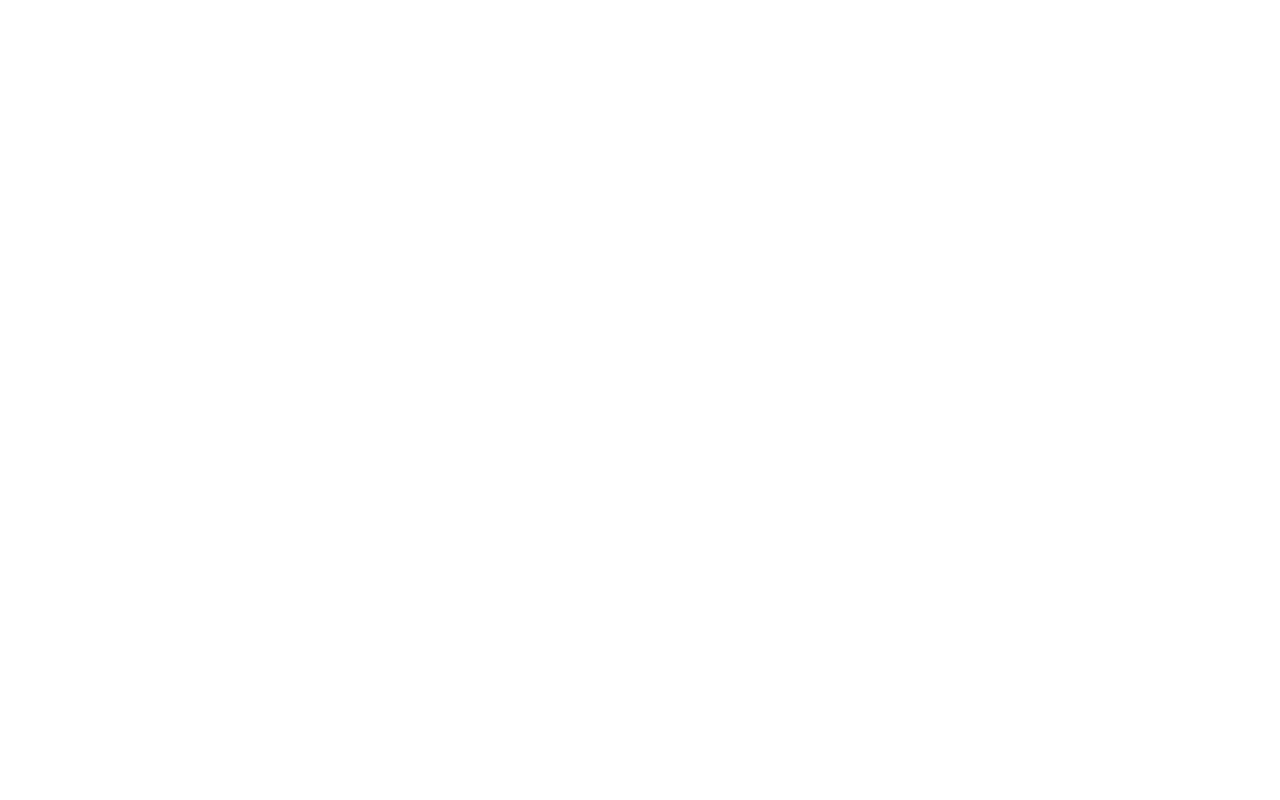
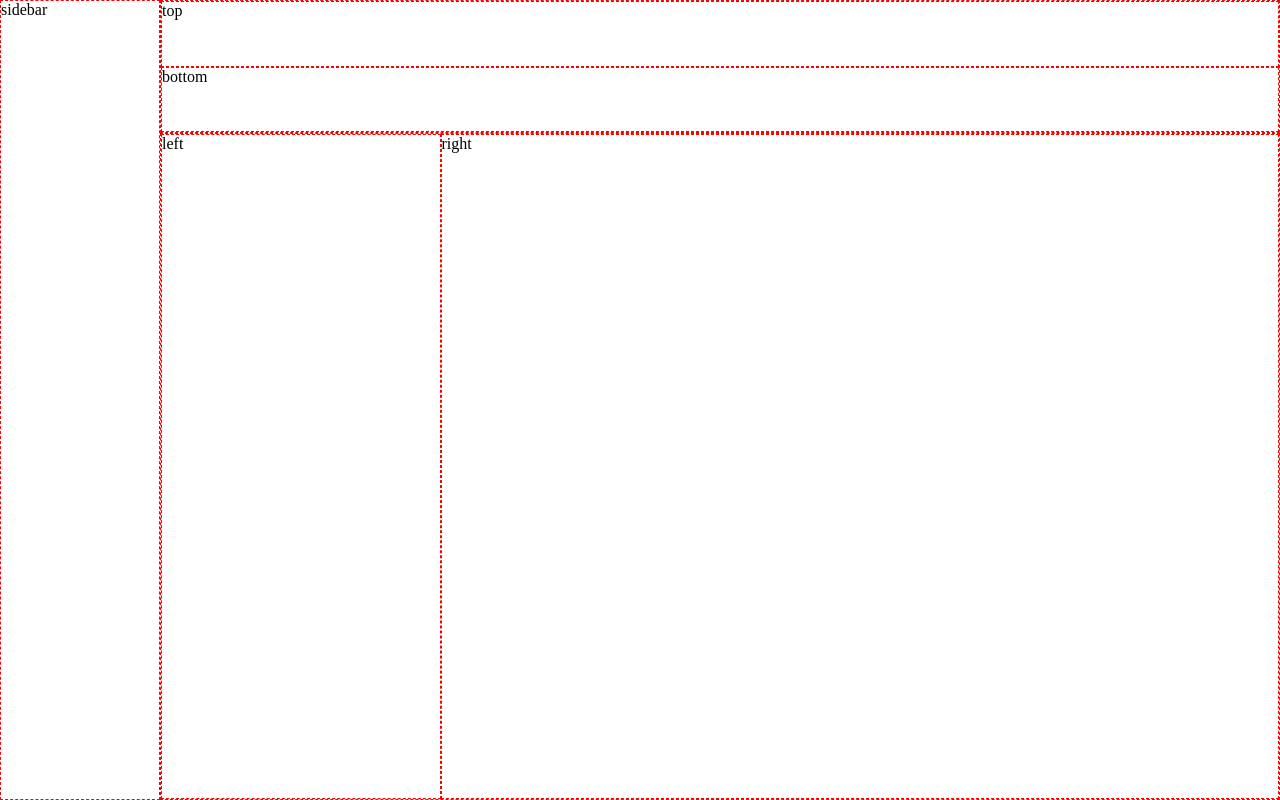
Before and after one commit to phamcody/admin-dashboard, a plain HTML site: page index.html in a window 1280 px wide. Drawn offline with Linux system fonts and the light colour scheme.

Commit message:
Create layout of website

```diff
--- a/index.html
+++ b/index.html
@@ -5,9 +5,33 @@
     <meta http-equiv="X-UA-Compatible" content="IE=edge">
     <meta name="viewport" content="width=device-width, initial-scale=1.0">
     <link rel="stylesheet" href="styles.css">
-    <title>Document</title>
+    <title>Admin Dashboard</title>
 </head>
 <body>
 
+    <div class="container">
+        <div class="header">
+            <div class="top-header-container">
+                top
+            </div>
+            <div class="bottom-header-container">
+                bottom
+            </div>
+        </div>
+
+        <div class="sidebar">
+            sidebar
+        </div>
+
+        <div class="main">
+            <div class="left-main-container">
+                left
+            </div>
+            <div class="right-main-container">
+                right
+            </div>
+        </div>
+    </div>
+
 </body>
 </html>
--- a/styles.css
+++ b/styles.css
@@ -0,0 +1,36 @@
+* {
+    margin: 0;
+    padding: 0;
+}
+
+.header,
+.main,
+.sidebar,
+.header>*,
+.sidebar>*,
+.main>* {
+    border: red dashed thin;
+}
+
+.container {
+    height: 100vh;
+    width: 100vw;
+    display: grid;
+    grid-template-columns: 1fr 7fr;
+    grid-template-rows: 1fr 5fr;
+}
+
+.header {
+    display: grid;
+    grid-template-rows: 1fr 1fr;
+}
+
+.main {
+    display: grid;
+    grid-template-columns: 1fr 3fr;
+}
+
+.sidebar {
+    grid-column: 1;
+    grid-row: 1 / -1;
+}
```
